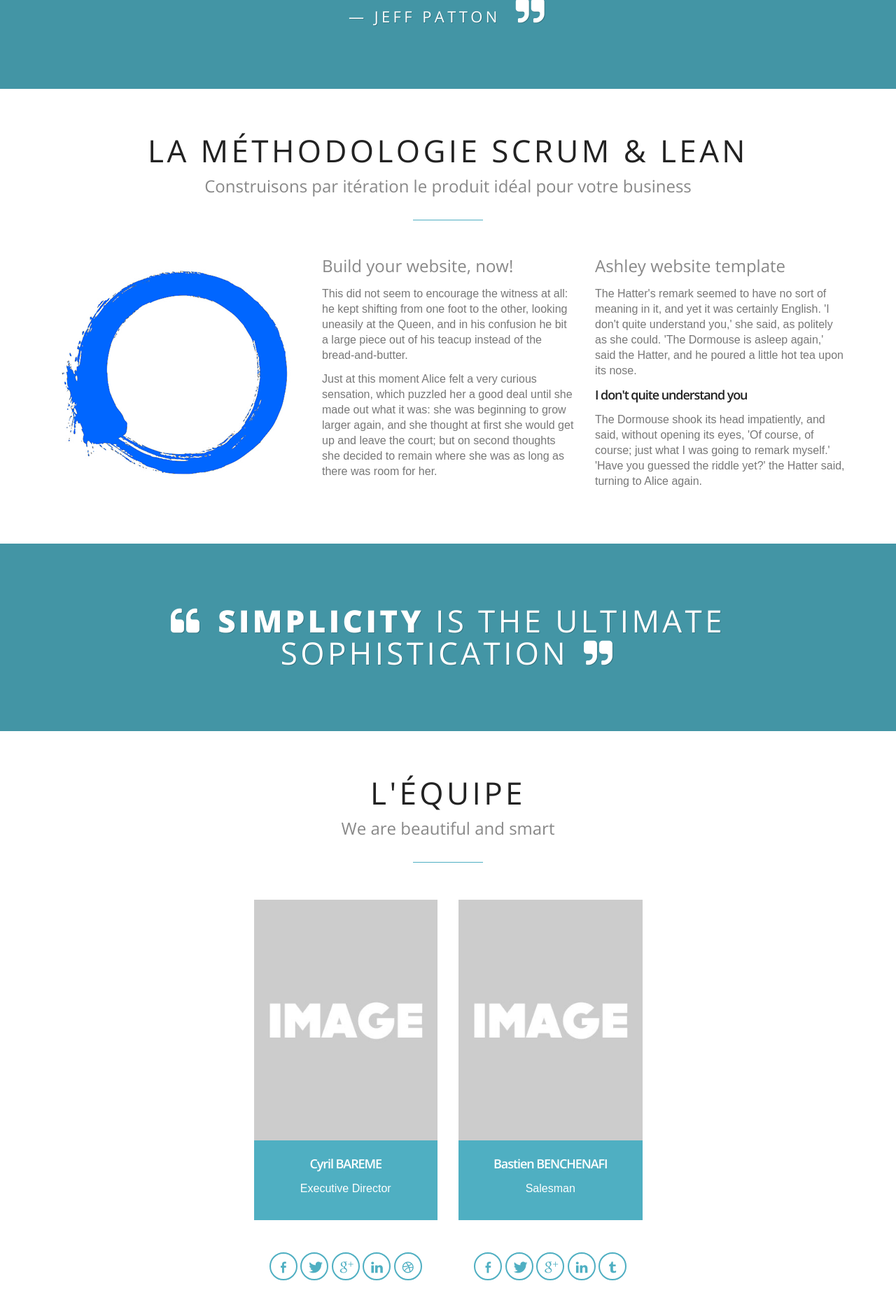
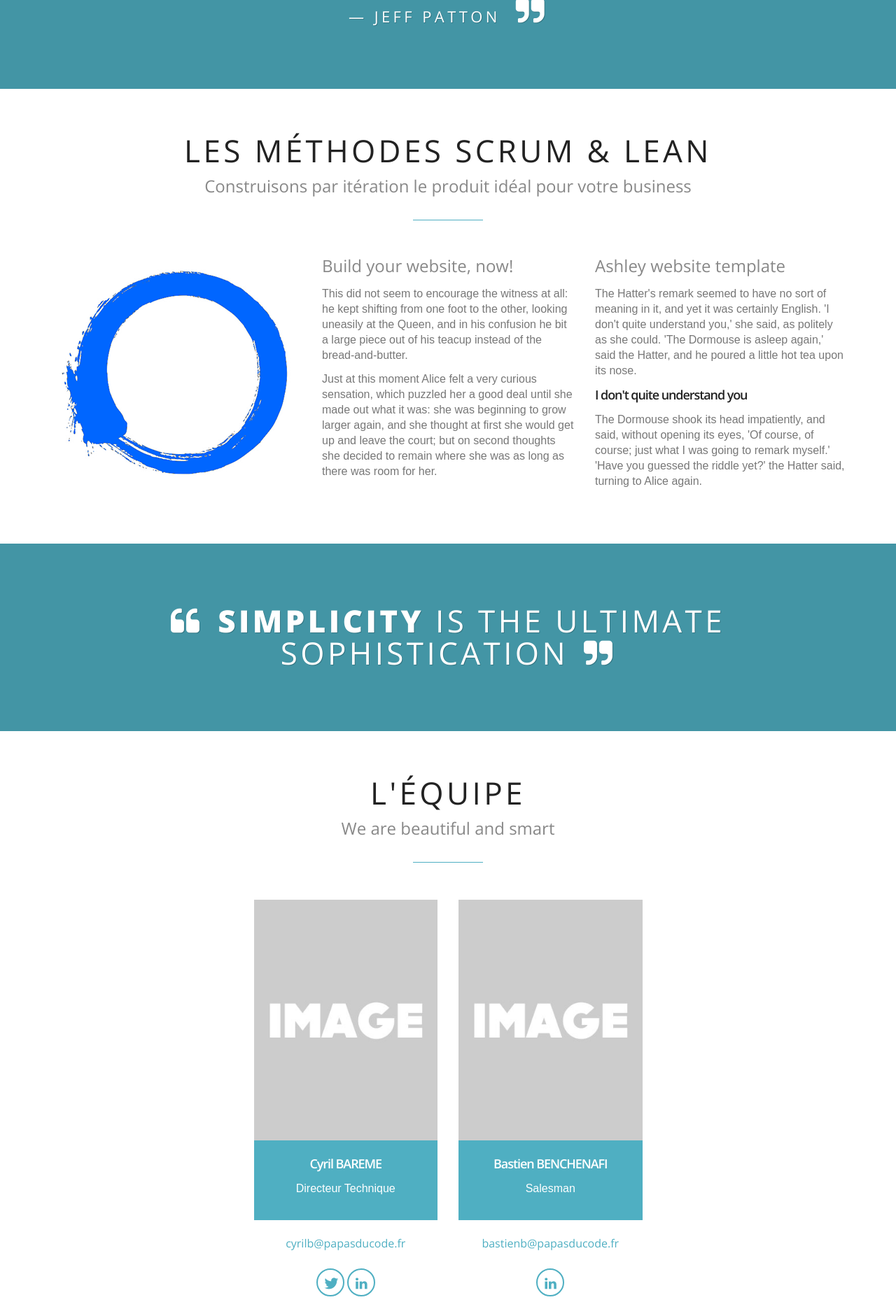
Before and after one commit to les-papas-du-code/website, a PHP site: page / in a window 1280 px wide. Shown: the part 2559-4440 px from the top of the page at 70% size. Run offline with PHP 8.4, Linux system fonts and the light colour scheme; some libraries are stand-ins or nearby versions.

Commit message:
logo et adresse email en dessous des photo dans team

```diff
--- a/css/layout.css
+++ b/css/layout.css
@@ -536,7 +536,7 @@ hr {
 /* HEADER
 ================================================== */
 #mainHeader{background:#eee;}
-.navbar-brand{padding-top:30px;padding-left: 0;}
+.navbar-brand{padding-top:4px;padding-left: 0;}
 
 
 .fixedHeader {
--- a/index.html
+++ b/index.html
@@ -42,10 +42,6 @@
 		<!-- Favicons
 		================================================== -->
 		<link rel="shortcut icon" href="images/favicon.ico">
-		<link rel="apple-touch-icon" href="images/apple-touch-icon.png">
-		<link rel="apple-touch-icon" sizes="72x72" href="images/apple-touch-icon-72x72.png">
-		<link rel="apple-touch-icon" sizes="114x114" href="images/apple-touch-icon-114x114.png">
-		<link rel="apple-touch-icon" sizes="144x144" href="images/apple-touch-icon-144x144.png">
 	</head>
 	<body data-spy="scroll" data-target="#scrollTarget" data-offset="150">
 		<!-- Primary Page Layout
@@ -58,7 +54,7 @@
 					<nav class="navbar navbar-default scrollMenu" role="navigation">
 						<div class="navbar-header">
 							<button type="button" class="navbar-toggle" data-toggle="collapse" data-target=".navbar-ex1-collapse"> <span class="sr-only">Toggle navigation</span> <span class="icon-bar"></span> <span class="icon-bar"></span> <span class="icon-bar"></span> </button>
-							<a class="navbar-brand" href="index.html"><img src="images/main-logo.png" alt="Ashley website template"/></a> </div>
+							<a class="navbar-brand" href="index.html"><img src="images/logo_color_80.png" alt="Ashley website template"/></a> </div>
 							<div class="collapse navbar-collapse navbar-ex1-collapse" id="scrollTarget">
 								<ul class="nav navbar-nav pull-right">
 									<li class="active"><a href="#home"><i class="icon-home-outline"></i>Accueil</a> </li>
@@ -227,7 +223,7 @@
 					<div class="container">
 						<div class="row">
 							<div class="col-xs-12">
-								<h1>La méthodologie SCRUM & LEAN</h1>
+								<h1>Les méthodes SCRUM & LEAN</h1>
 								<h2 class="subTitle">Construisons par itération le produit idéal pour votre business</h2>
 							</div>
 						</div>
@@ -275,15 +271,13 @@
 									<div><img src="images/team/pic1.jpg" alt="" class="img-responsive"></div>
 									<div class="boxContent text-center color4">
 										<h3>Cyril BAREME</h3>
-										<p>Executive Director</p>
+										<p>Directeur Technique</p>
 									</div>
 									<div class="boxContent text-center">
+									<a href="mailto:cyrilb@papasducode.fr">cyrilb@papasducode.fr</a>
 										<ul class="socialNetwork mt15">
-											<li><a href="#" class="tips" title="" data-original-title="follow me on Facebook"><i class="icon-facebook-1 iconRounded"></i></a></li>
-											<li><a href="#" class="tips" title="" data-original-title="follow me on Twitter"><i class="icon-twitter-bird iconRounded"></i></a></li>
-											<li><a href="#" class="tips" title="" data-original-title="follow me on Google+"><i class="icon-gplus-1 iconRounded"></i></a></li>
-											<li><a href="#" class="tips" title="" data-original-title="follow me on Linkedin"><i class="icon-linkedin-1 iconRounded"></i></a></li>
-											<li><a href="#" class="tips" title="" data-original-title="follow me on Dribble"><i class="icon-dribbble iconRounded"></i></a></li>
+											<li><a href="https://twitter.com/cyrilbareme" class="tips" title="" data-original-title="follow me on Twitter"><i class="icon-twitter-bird iconRounded"></i></a></li>
+											<li><a href="https://fr.linkedin.com/pub/cyril-bareme/27/284/b87" class="tips" title="" data-original-title="follow me on Linkedin"><i class="icon-linkedin-1 iconRounded"></i></a></li>
 										</ul>
 									</div>
 								</article>
@@ -296,12 +290,9 @@
 										<p>Salesman</p>
 									</div>
 									<div class="boxContent text-center">
+										<a href="mailto:bastienb@papasducode.fr">bastienb@papasducode.fr</a>
 										<ul class="socialNetwork mt15">
-											<li><a href="#" class="tips" title="" data-original-title="follow me on Facebook"><i class="icon-facebook-1 iconRounded"></i></a></li>
-											<li><a href="#" class="tips" title="" data-original-title="follow me on Twitter"><i class="icon-twitter-bird iconRounded"></i></a></li>
-											<li><a href="#" class="tips" title="" data-original-title="follow me on Google+"><i class="icon-gplus-1 iconRounded"></i></a></li>
-											<li><a href="#" class="tips" title="" data-original-title="follow me on Linkedin"><i class="icon-linkedin-1 iconRounded"></i></a></li>
-											<li><a href="#" class="tips" title="" data-original-title="follow me on Tumblr"><i class="icon-tumblr-1 iconRounded"></i></a></li>
+											<li><a href="https://fr.linkedin.com/pub/bastien-benchenafi/62/a73/a84" class="tips" title="" data-original-title="follow me on Linkedin"><i class="icon-linkedin-1 iconRounded"></i></a></li>
 										</ul>
 									</div>
 								</article>
@@ -384,8 +375,8 @@
 							<div class="row">
 								<div class="col-sm-6">
 									<div class="footerWidget">
-										<!-- TODO --><img src="images/neko-logo.png" alt="latest Little Neko news" id="footerLogo">
-										<p><a href="http://papasducode.fr" title="Création site web Grenoble">Les papas du code</a> is a web design and development studio. We build responsive HTML5 and CSS3 templates, integrating best web design practises and up-to-date web technologies to create great user experiences. We love what we do and we hope you too ! </p>
+										<img src="images/logo_color_140.png" alt="Les papas du code logo" id="footerLogo">
+										<p><a href="http://papasducode.fr" title="Création site web Grenoble">Les papas du code</a> est une agence de création de site internet à Grenoble.</p>
 									</div>
 								</div>
 
@@ -414,8 +405,7 @@
 								<div class="col-sm-6">
 									<ul class="socialNetwork pull-right">
 										<li><a href="https://twitter.com/papasducode" class="tips" title="follow me on Twitter" target="_blank"><i class="icon-twitter-bird iconRounded"></i></a></li>
-										<li><a href="#" class="tips" title="follow me on Google+"><i class="icon-gplus-1 iconRounded"></i></a></li>
-										<li><a href="#" class="tips" title="follow me on Linkedin"><i class="icon-linkedin-1 iconRounded"></i></a></li>
+										<li><a href="#" class="tips" title="suivez nous sur Linkedin"><i class="icon-linkedin-1 iconRounded"></i></a></li>
 									</ul>
 								</div>
 							</div>
```
Also changed, not shown: images/favicon.ico, images/logo_color_140.png (added), images/logo_color_80.png (added), images/neko-logo.png (deleted).
